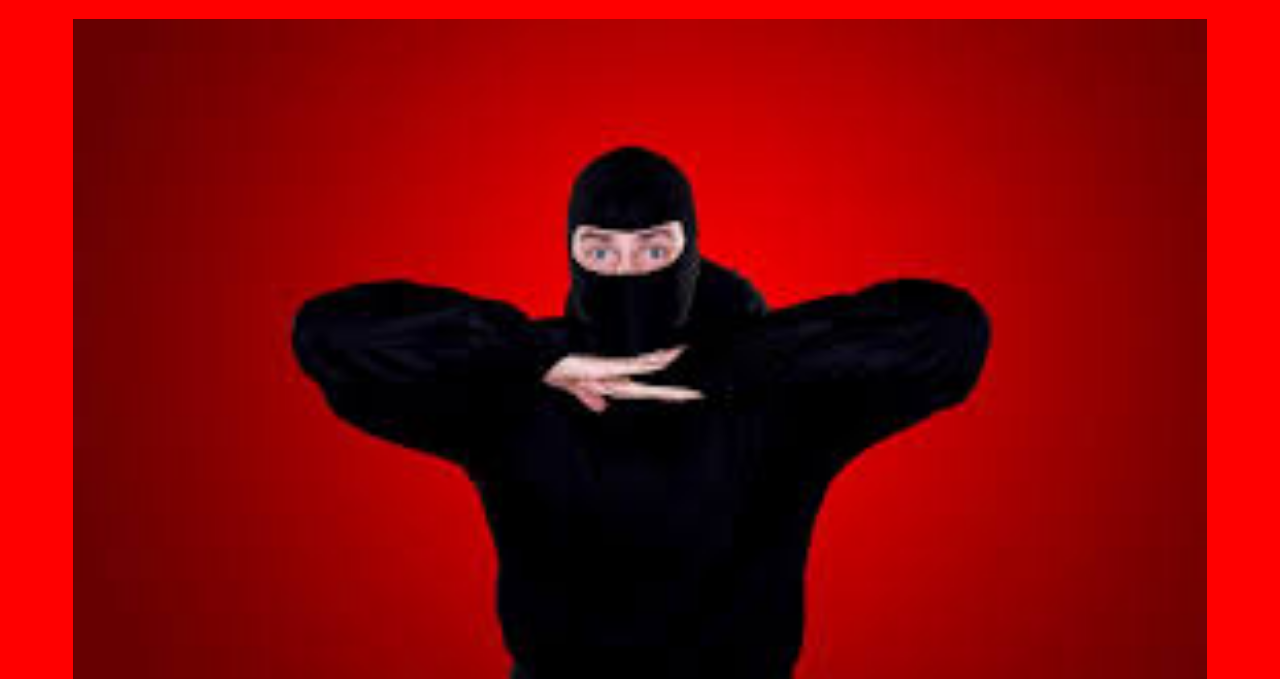
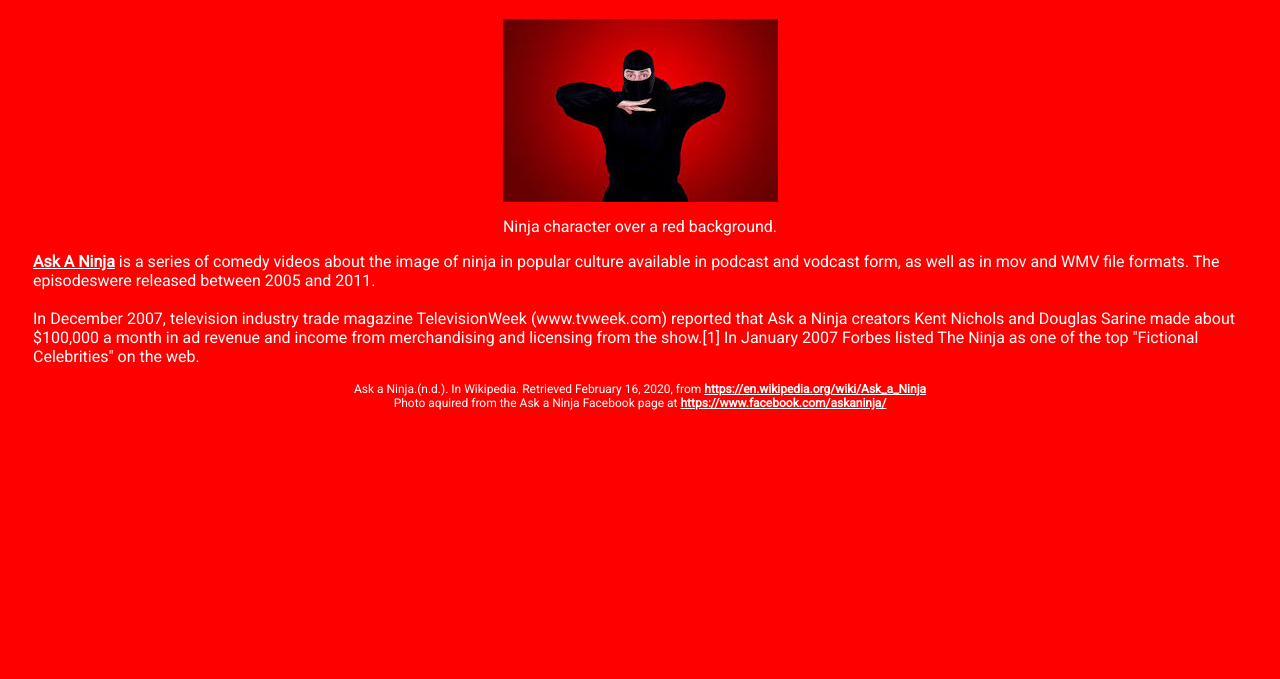
Before and after one commit to kfairris/freecodecamp-tribute, a plain HTML site: page index.html in a window 1280 px wide. Shown: the part 121-800 px from the top of the page. Drawn offline with Linux system fonts and the light colour scheme.

Commit message:
fixed image and added styling to it

```diff
--- a/index.html
+++ b/index.html
@@ -15,8 +15,7 @@
         <h1 id="title">Ask a Ninja</h1>
         <section id="img-div">
             <figure>
-                <img id="image"
-                    src="/askaninja.jpg">
+                <img id="image" src="askaninja.jpg">
                 <figcaption id="img-caption">Ninja character over a red background.
                 </figcaption>
             </figure>
--- a/style.css
+++ b/style.css
@@ -1,19 +1,19 @@
 body {
-  background-color:red;
+    background-color: red;
     color: white;
-  font-family: 'Roboto', sans-serif;
+    font-family: "Roboto", sans-serif;
     padding: 10px;
 }
 section {
-  padding-left:15px;
-  padding-right:15px;
+    padding-left: 15px;
+    padding-right: 15px;
 }
 footer {
-  font-size:.75em;
+    font-size: 0.75em;
     text-align: center;
 }
 h1 {
-  font-family:'Anton', sans-serif;
+    font-family: "Anton", sans-serif;
     font-size: 2em;
     text-align: center;
     padding-top: 15px;
@@ -21,12 +21,13 @@ h1 {
 }
 img {
     display: block;
-  height: auto;
-  width: 100%;
-  max-width:100%;
+    max-width: 100%;
+    margin: 15px auto;
+}
+a {
+    color: white;
+    font-weight: 700;
+}
+#img-caption {
     text-align: center;
 }
-a {
-  color:white;
-  font-weight: 700;
-}
```
Lines whose indentation alone changed are shown as unchanged.
